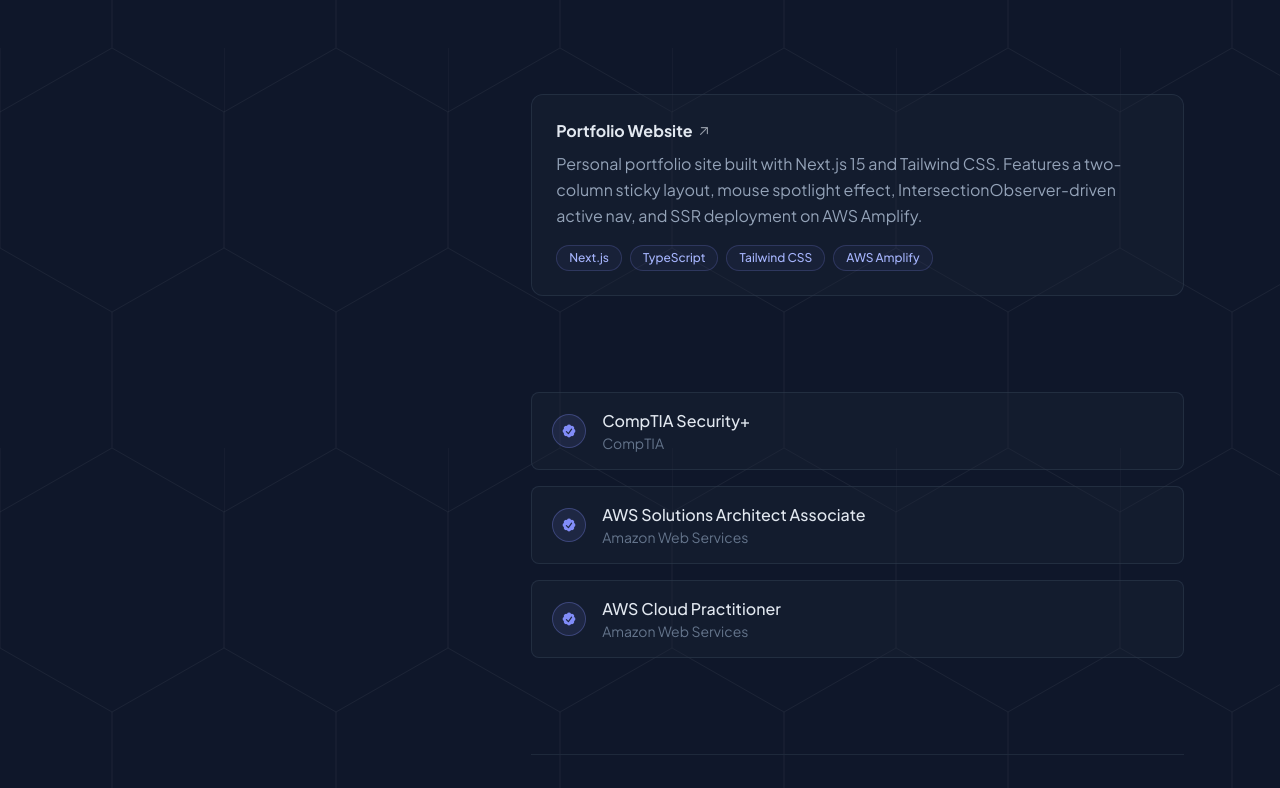
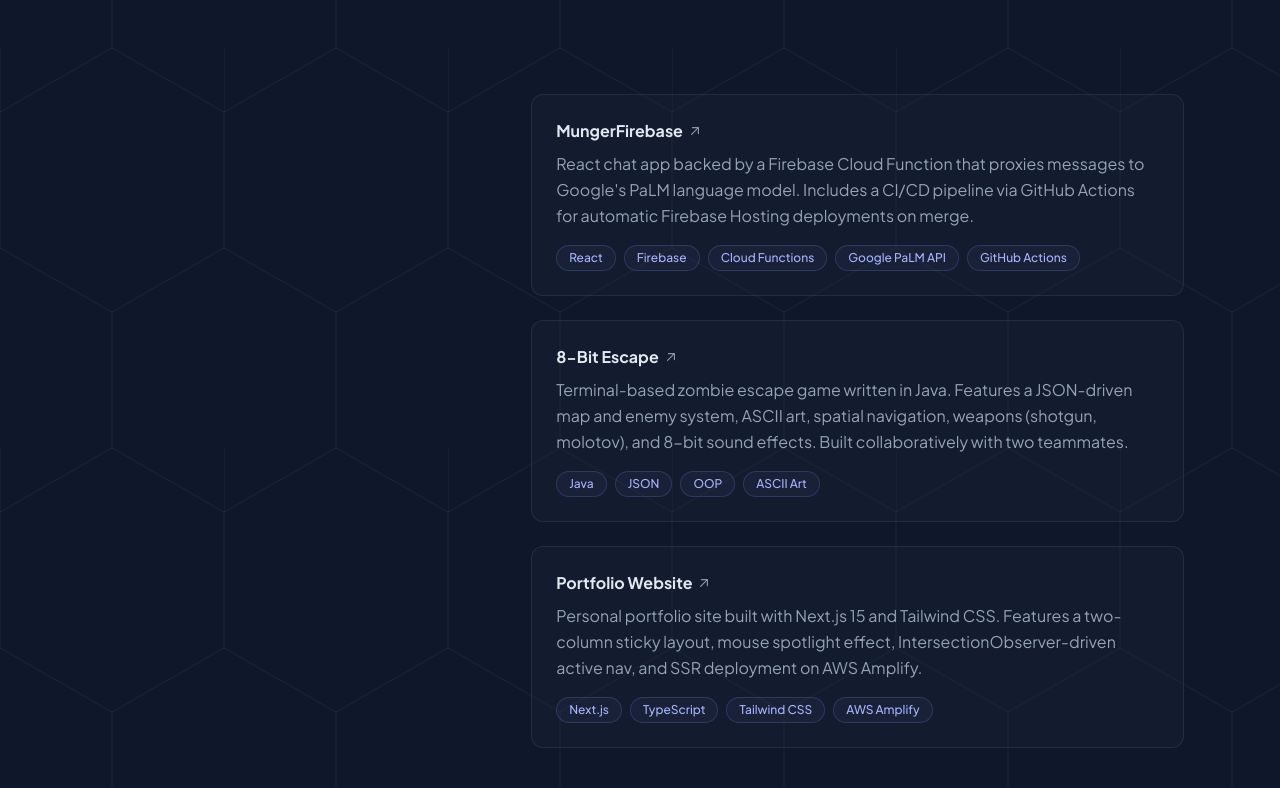
Before and after one commit to lazaruscreate/ResumeWebsite, a Next.js app: page / in a window 1280 px wide. Shown: the part 1552-2340 px from the top of the page. Built offline with nearby package versions, Linux system fonts and the light colour scheme.

Commit message:
Added old projects

```diff
--- a/components/sections/Projects.tsx
+++ b/components/sections/Projects.tsx
@@ -1,4 +1,18 @@
 const projects = [
+  {
+    title: 'MungerFirebase',
+    description:
+      'React chat app backed by a Firebase Cloud Function that proxies messages to Google\'s PaLM language model. Includes a CI/CD pipeline via GitHub Actions for automatic Firebase Hosting deployments on merge.',
+    tech: ['React', 'Firebase', 'Cloud Functions', 'Google PaLM API', 'GitHub Actions'],
+    url: 'https://github.com/mavila14/mungerfirebase',
+  },
+  {
+    title: '8-Bit Escape',
+    description:
+      'Terminal-based zombie escape game written in Java. Features a JSON-driven map and enemy system, ASCII art, spatial navigation, weapons (shotgun, molotov), and 8-bit sound effects. Built collaboratively with two teammates.',
+    tech: ['Java', 'JSON', 'OOP', 'ASCII Art'],
+    url: 'https://github.com/jilly-jill/8-bit-escape',
+  },
   {
     title: 'Portfolio Website',
     description:
@@ -6,7 +20,6 @@
     tech: ['Next.js', 'TypeScript', 'Tailwind CSS', 'AWS Amplify'],
     url: 'https://michaelxanderson.com',
   },
-  // TODO: Add more projects
 ]
 
 export default function Projects() {
```
